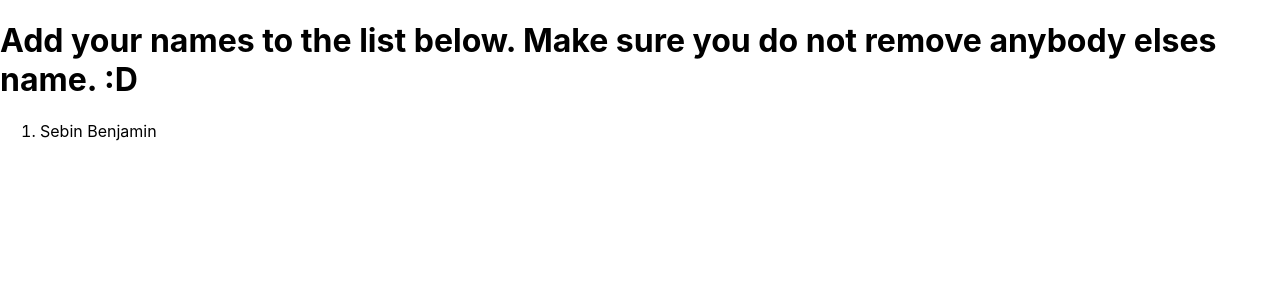
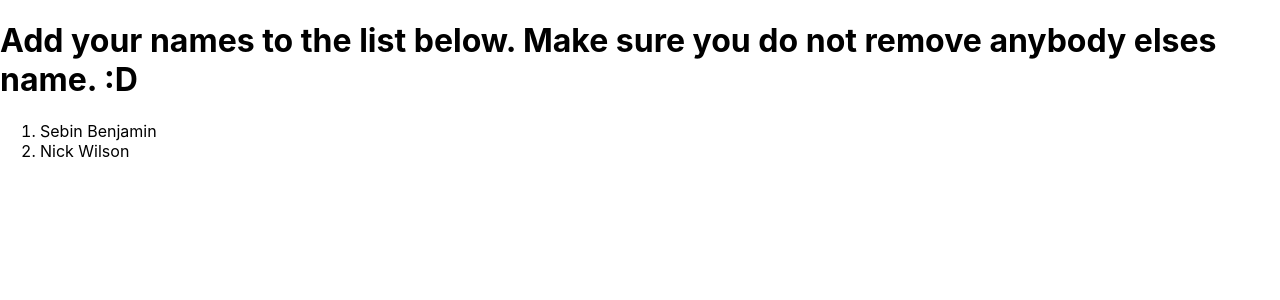
Before and after one commit to Mission-Ready/pr-exercise, a React (Create React App) app: page / in a window 1280 px wide. Shown: the top 300 px of the page. Built offline with nearby package versions, Linux system fonts and the light colour scheme.

Commit message:
Add Nick

```diff
--- a/src/App.js
+++ b/src/App.js
@@ -4,6 +4,7 @@ function App() {
       <h1> Add your names to the list below. Make sure you do not remove anybody elses name. :D </h1>
       <ol>
         <li>Sebin Benjamin</li>
+        <li>Nick Wilson</li>
       </ol>
     </>
     );
```
